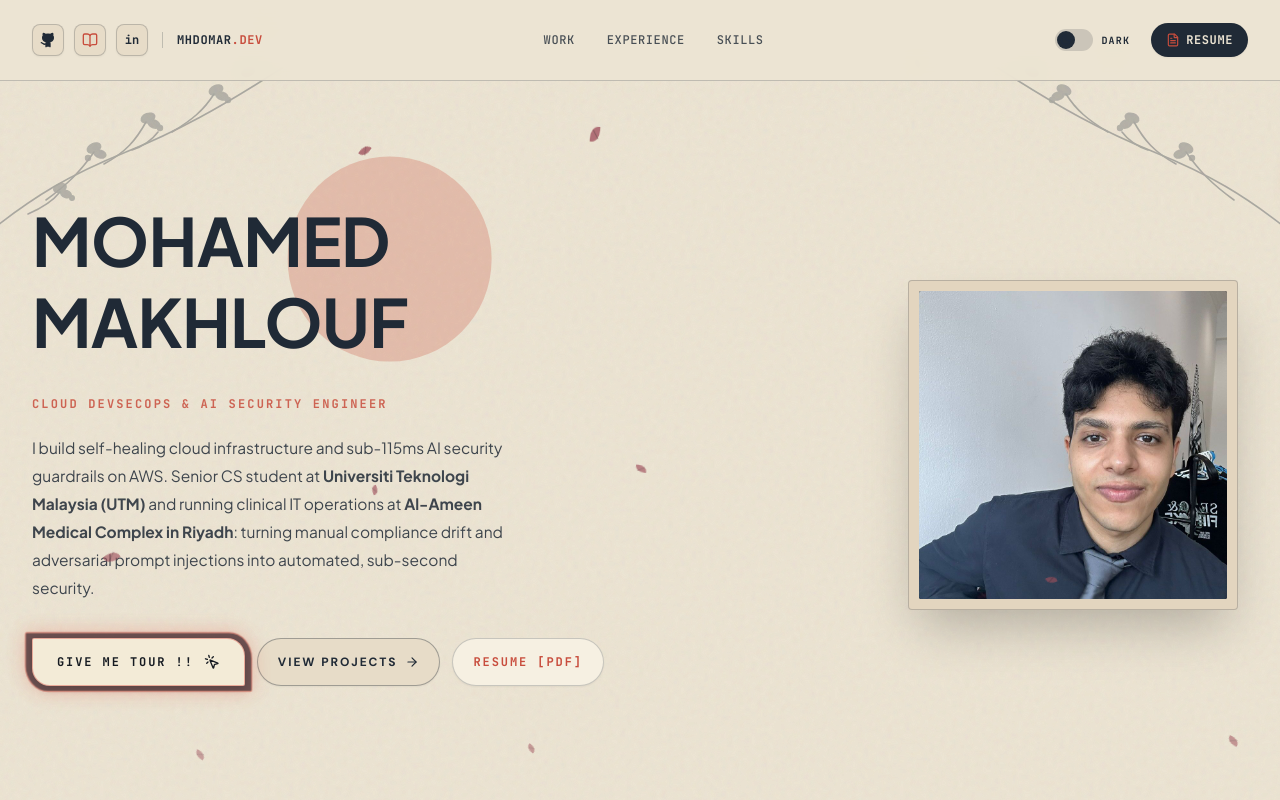
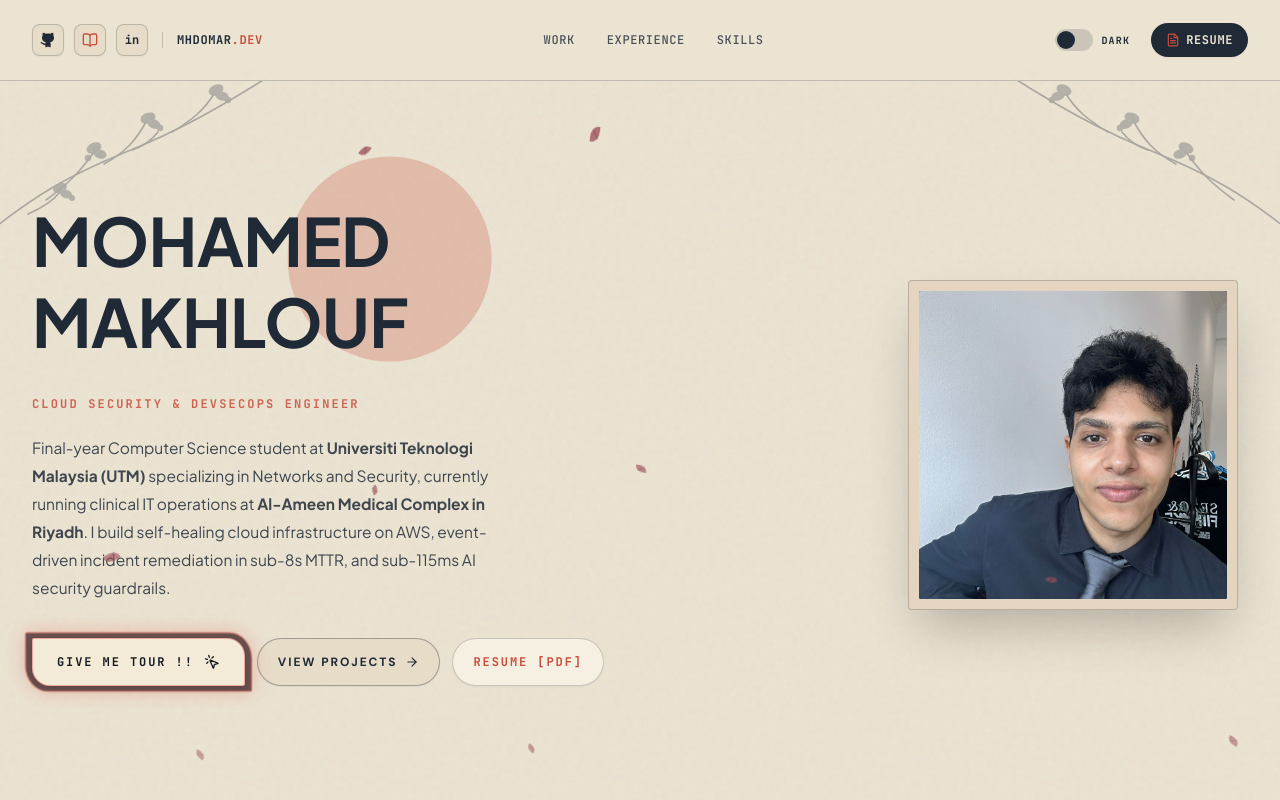
Before and after one commit to Mhdomer/personal-portfolio, a React (Vite) app: page / in a window 1280 px wide. Shown: the top 800 px of the page. Built offline with nearby package versions, Linux system fonts and the light colour scheme.

Commit message:
feat: update title to cloud security and devsecops engineer with grounded bio

```diff
--- a/index.html
+++ b/index.html
@@ -8,8 +8,8 @@
     <link rel="icon" type="image/x-icon" href="/favicon.ico" />
     <link rel="shortcut icon" href="/favicon.ico" />
     <link rel="apple-touch-icon" sizes="180x180" href="/apple-touch-icon.png" />
-    <title>Mohamed Makhlouf (Omar) | Cloud DevSecOps & AI Security</title>
-    <meta name="description" content="Personal portfolio of Mohamed Makhlouf, Cloud DevSecOps & AI Security Engineer, CS student at UTM, builder on AWS." />
+    <title>Mohamed Makhlouf (Omar) | Cloud Security & DevSecOps Engineer</title>
+    <meta name="description" content="Personal portfolio of Mohamed Makhlouf, Cloud Security & DevSecOps Engineer, CS senior at UTM (Networks & Security), builder on AWS." />
     <link rel="preconnect" href="https://fonts.googleapis.com">
     <link rel="preconnect" href="https://fonts.gstatic.com" crossorigin>
     <link href="https://fonts.googleapis.com/css2?family=DM+Sans:ital,wght@0,400;0,500;0,600;0,700;1,400;1,500&family=JetBrains+Mono:wght@400;500;600;700&family=Plus+Jakarta+Sans:wght@400;500;600;700;800&family=Syne:wght@600;700;800&display=swap" rel="stylesheet">
--- a/src/components/AtsResumeModal.jsx
+++ b/src/components/AtsResumeModal.jsx
@@ -128,7 +128,7 @@ export default function AtsResumeModal({ isOpen, onClose }) {
                 </span>
               </div>
               <p className="text-[11px] font-mono opacity-70">
-                Cloud DevSecOps & AI Security Engineer • Senior CS (UTM) • Al-Ameen IT
+                Cloud Security & DevSecOps Engineer • Senior CS (UTM) • Al-Ameen IT
               </p>
             </div>
           </div>
--- a/src/components/Footer.jsx
+++ b/src/components/Footer.jsx
@@ -141,7 +141,7 @@ export default function Footer() {
           <div className="flex items-center gap-2">
             <span>© {new Date().getFullYear()} Mohamed Makhlouf (Mhdomar)</span>
             <span>•</span>
-            <span style={{ color: 'var(--brand-coral)' }}>Cloud DevSecOps & AI Security</span>
+            <span style={{ color: 'var(--brand-coral)' }}>Cloud Security & DevSecOps</span>
           </div>
 
           <div className="flex items-center gap-4">
--- a/src/components/Hero.jsx
+++ b/src/components/Hero.jsx
@@ -27,10 +27,10 @@ export default function Hero({ onStartTour }) {
             className="mono block text-[12px] uppercase tracking-[0.18em]"
             style={{ color: 'var(--brand-coral)' }}
           >
-            Cloud DevSecOps & AI Security Engineer
+            Cloud Security & DevSecOps Engineer
           </strong>
           <span className="mt-4 block font-sans" id="hero-description">
-            I build self-healing cloud infrastructure and sub-115ms AI security guardrails on AWS. Senior CS student at <strong style={{ color: 'var(--ink)' }}>Universiti Teknologi Malaysia (UTM)</strong> and running clinical IT operations at <strong style={{ color: 'var(--ink)' }}>Al-Ameen Medical Complex in Riyadh</strong>: turning manual compliance drift and adversarial prompt injections into automated, sub-second security.
+            Final-year Computer Science student at <strong style={{ color: 'var(--ink)' }}>Universiti Teknologi Malaysia (UTM)</strong> specializing in Networks and Security, currently running clinical IT operations at <strong style={{ color: 'var(--ink)' }}>Al-Ameen Medical Complex in Riyadh</strong>. I build self-healing cloud infrastructure on AWS, event-driven incident remediation in sub-8s MTTR, and sub-115ms AI security guardrails.
           </span>
         </div>
 
```
